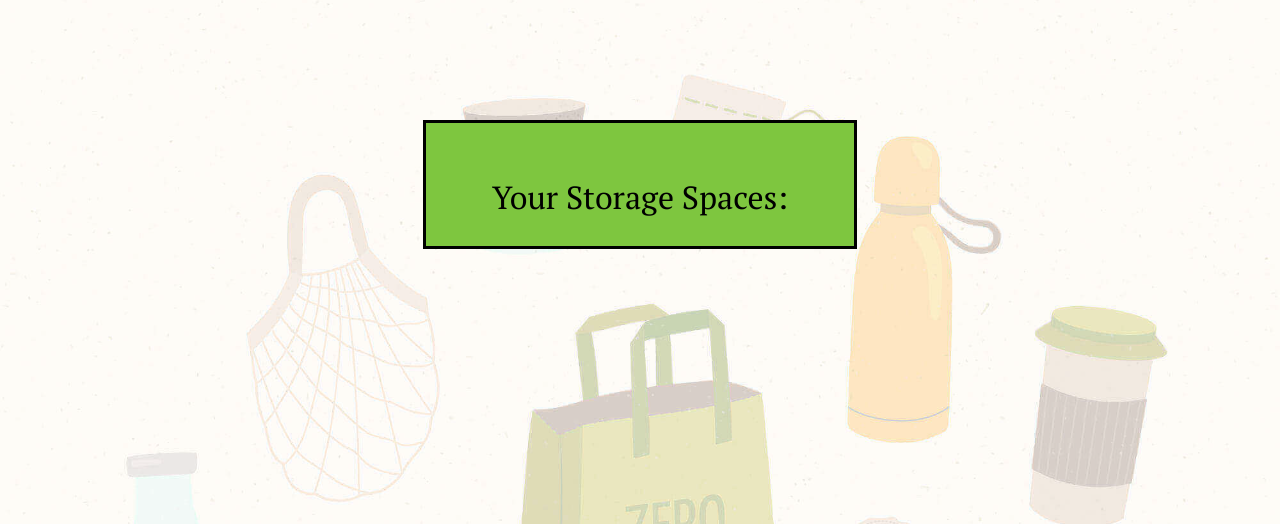
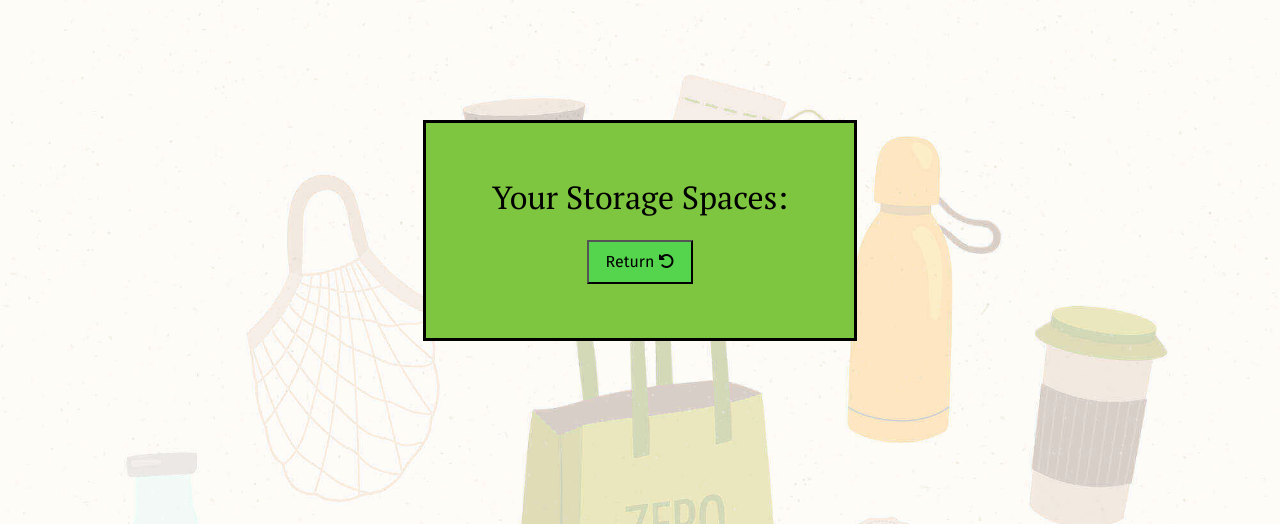
Before and after one commit to WojtekKamilowski/CI_PP4_MPN, a Django app: page /spaces/ in a window 1280 px wide. Shown: the part 74-598 px from the top of the page. Run offline with Django 4.2, Linux system fonts and the light colour scheme; data that the repository does not hold is empty; some libraries are stand-ins or nearby versions.

Commit message:
Add return button for spaces.html

```diff
--- a/stocklist/admin.py
+++ b/stocklist/admin.py
@@ -11,9 +11,8 @@ class StocklistAdmin(SummernoteModelAdmin):
 @admin.register(Storagespace)
 class StocklistAdmin(SummernoteModelAdmin):
 
-    list_display = ('str_name',)
-    search_fields = ('str_name',)
-    summernote_fields = ('remarks')
+    list_display = ('storage_name',)
+    search_fields = ('storage_name',)
 
 @admin.register(Stockitem)
 class StocklistAdmin(SummernoteModelAdmin):
--- a/stocklist/models.py
+++ b/stocklist/models.py
@@ -12,7 +12,7 @@ class Stocklist(models.Model):
         ordering = ['-created_on']
 
 class Storagespace(models.Model):
-    str_name = models.CharField(max_length=150, unique=True)
+    storage_name = models.CharField(max_length=150, unique=True)
     stocklist = models.ForeignKey(Stocklist, on_delete=models.CASCADE, related_name='storage_space')
     temp = models.IntegerField(default=21)
 
@@ -51,4 +51,4 @@ class Stockitem(models.Model):
         ordering: ['-expiry_date']
 
     def __str__(self):
-        return self.name
+        return self.item_name
--- a/templates/list.html
+++ b/templates/list.html
@@ -12,7 +12,7 @@
             <a href="{% url 'spaces' %}" class="text-decoration-none"><button class="cst-bg-yellow storage-spaces-btn">Storage Spaces <i class="fa-solid fa-box"></i></button></a>
         </div>
         <div class="mb-5 d-flex justify-content-center">
-            <a href="#"><button class="cst-bg-green storage-spaces-btn"> class="text-decoration-none">Add a new Storage Space <i class="fa-solid fa-circle-plus"></i></button></a>
+            <a href="#" class="text-decoration-none"><button class="cst-bg-green storage-spaces-btn">Add a new Storage Space <i class="fa-solid fa-circle-plus"></i></button></a>
         </div>
     </div>
 </div>
--- a/templates/spaces.html
+++ b/templates/spaces.html
@@ -8,12 +8,15 @@
         <h2 class="text-center mt-5"> Your Storage Spaces:</h2>
         <div>
            <ul id="storagespaces-list" class="my-2 d-flex justify-content-center">
-                {% for storagespace in storagespace_list %}
                 <li>
-                    <a href="#" class="text-decoration-none"><button class="storage-spaces-btn cst-bg-yellow my-4 d-flex justify-content-center"><span class="storage-name">{{ storagespace.str_name }}</span><span class="storage-name"><i class="fa-regular fa-folder-open"></i></span></button></a>
+                    {% for storagespace in storagespace_list %}
+                    <a href="#" class="text-decoration-none"><button class="storage-spaces-btn cst-bg-yellow my-4 d-flex justify-content-center"><span class="storage-name">{{ storagespace.storage_name }}</span><span class="storage-name"><i class="fa-regular fa-folder-open"></i></span></button></a>
+                    {% endfor %}
                 </li>
-                {% endfor %}
             </ul>
+        </div>
+        <div class="mb-5 d-flex justify-content-center">
+            <a href="{% url 'list' %}" class="text-decoration-none"><button class="cst-bg-green px-3 py-2">Return <i class="fa-solid fa-rotate-left"></i></button></a>
         </div>
     </div>
 </div>
```
Also changed, not shown: stocklist/migrations/0008_rename_str_name_storagespace_storage_name.py (added).
